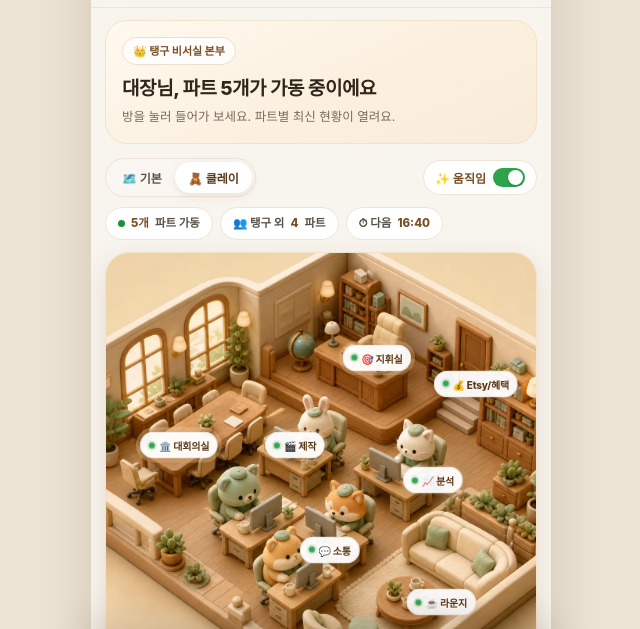
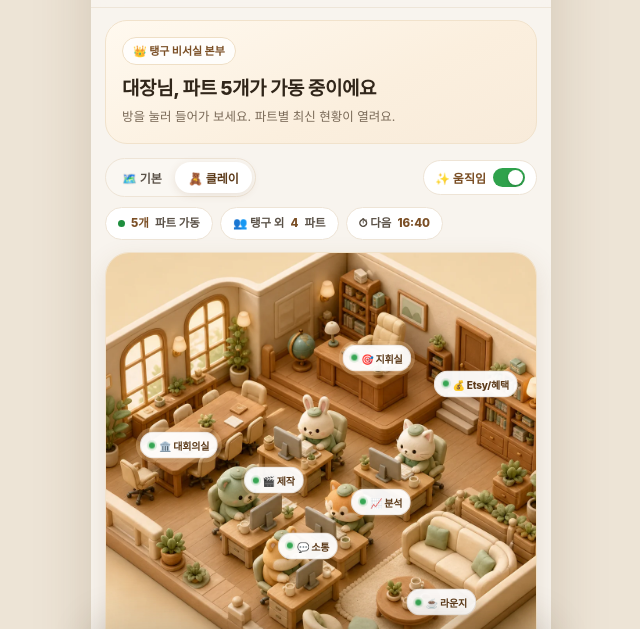
Before and after one commit to KURING-A/MONEY-COUNT, a plain HTML site: page taenggu-office/index.html in a window 1280 px wide. Shown: the part 159-788 px from the top of the page, without its empty margins (319-959 px from the left). Drawn offline with Linux system fonts and the light colour scheme.

Commit message:
polish: 배지 위치

```diff
--- a/taenggu-office/index.html
+++ b/taenggu-office/index.html
@@ -563,9 +563,9 @@ const PARTS = {
 const BADGES = [
   {id:'board', x:{clay:17,y:44}, label:'🏛️ 대회의실'},
   {id:'chief', x:{clay:63,y:24}, label:'🎯 지휘실'},
-  {id:'prod',  x:{clay:44,y:44}, label:'🎬 제작'},
-  {id:'anal',  x:{clay:76,y:52}, label:'📈 분석'},
-  {id:'social',x:{clay:52,y:68}, label:'💬 소통'},
+  {id:'prod',  x:{clay:39,y:52}, label:'🎬 제작'},
+  {id:'anal',  x:{clay:64,y:57}, label:'📈 분석'},
+  {id:'social',x:{clay:47,y:67}, label:'💬 소통'},
   {id:'biz',   x:{clay:86,y:30}, label:'💰 Etsy/혜택'},
   {id:'lounge',x:{clay:78,y:80}, label:'☕ 라운지'}
 ];
```
